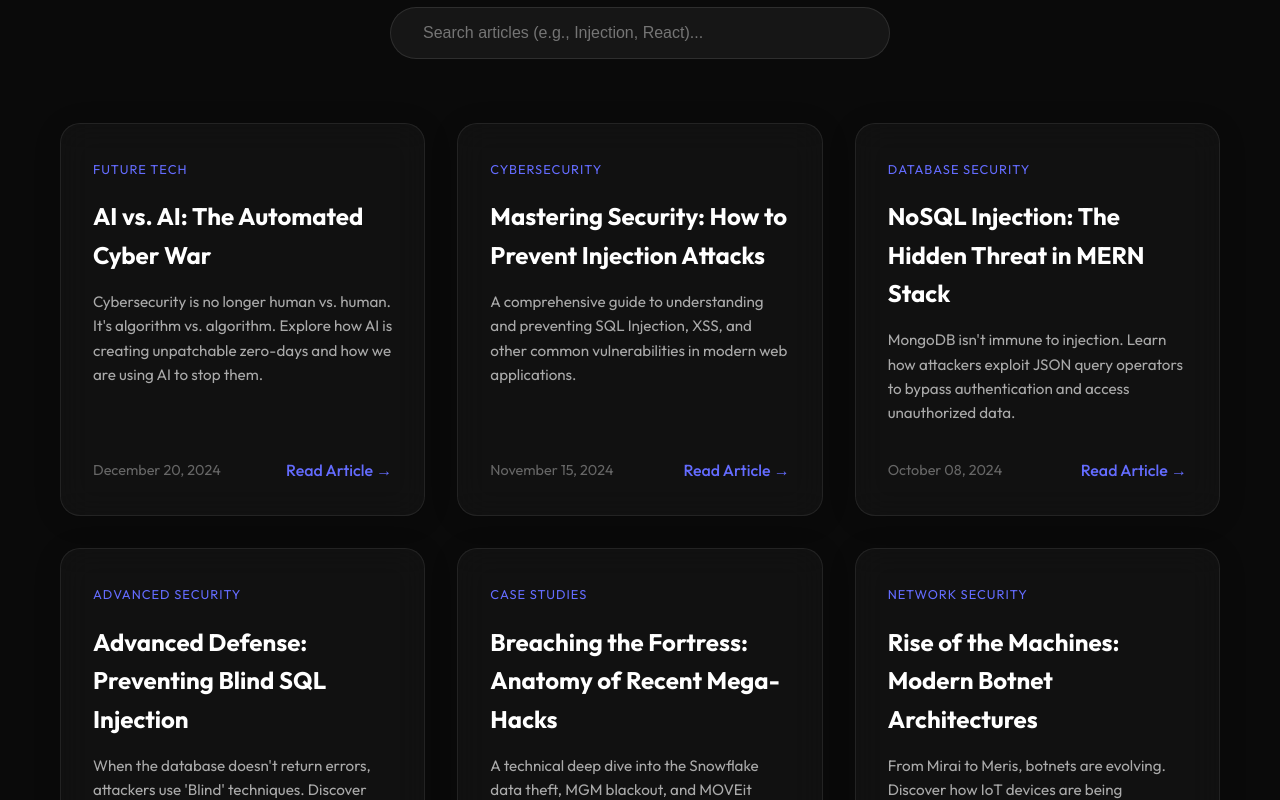
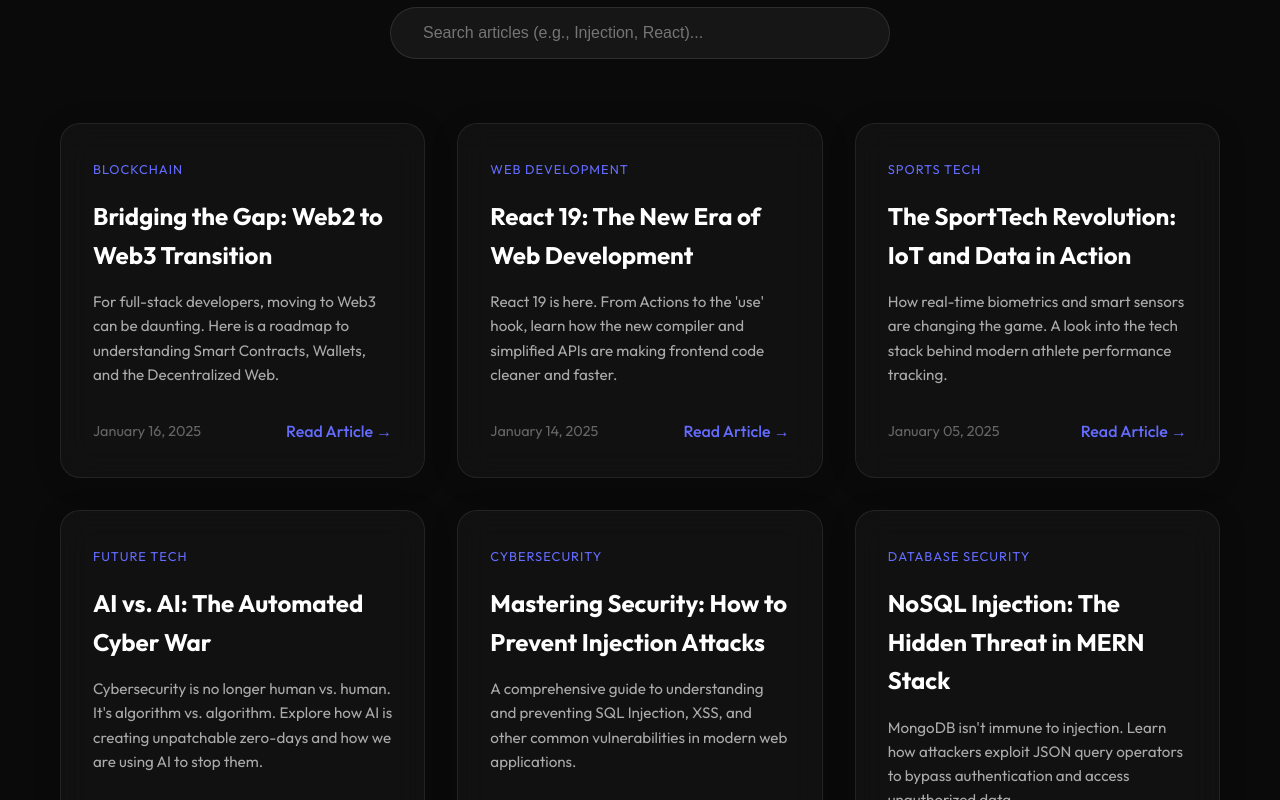
Before and after one commit to ritikyadav10888-oss/portfolio-website, a React (Vite) app: page / in a window 1280 px wide. Shown: the part 6380-7180 px from the top of the page. Built offline with nearby package versions, Linux system fonts and the light colour scheme; a web font is replaced by a local one.

Commit message:
feat: add 3 new technical blog posts for better engagement and SEO

```diff
--- a/src/components/Blog.jsx
+++ b/src/components/Blog.jsx
@@ -309,6 +309,79 @@
                     <p>The future isn't about perfect code; it's about resilience. Information security is becoming a game of "AI chess," and the grandmaster is whoever has the better training data.</p>
                 </>
             )
+        },
+        {
+            id: 7,
+            title: "The SportTech Revolution: IoT and Data in Action",
+            date: "January 05, 2025",
+            category: "Sports Tech",
+            summary: "How real-time biometrics and smart sensors are changing the game. A look into the tech stack behind modern athlete performance tracking.",
+            content: (
+                <>
+                    <p>Sports are no longer just about physical prowress; they are about data. From wearables to smart stadiums, technology is integrating into every second of the game.</p>
+
+                    <h3 style={{ color: '#fff', marginTop: '2rem' }}>1. Wearable Biometrics</h3>
+                    <p>Athletes today wear sensors that track heart rate variability, oxygen saturation, and G-force impacts in real-time. This data travels via BLE (Bluetooth Low Energy) or 5G to a centralized dashboard.</p>
+                    <p><strong>The Stack:</strong> Usually involves ultra-low-latency databases like Redis for real-time visualization and InfluxDB for time-series analysis.</p>
+
+                    <h3 style={{ color: '#fff', marginTop: '2rem' }}>2. Computer Vision in Officiating</h3>
+                    <p>Hawk-Eye technology and AI-assisted offside detection use high-speed cameras to triangulate ball and player positions with sub-millimeter accuracy.</p>
+                    <div style={{ background: '#1a1a1a', padding: '1rem', borderRadius: '8px', margin: '1rem 0', border: '1px solid #333' }}>
+                        <code style={{ color: '#50fa7b' }}>// Logic: 3D Mapping</code><br />
+                        <code>const isGoal = frameData.checkIntersection(goalLine, ballRadius);</code>
+                    </div>
+
+                    <h3 style={{ color: '#fff', marginTop: '2rem' }}>3. Fan Engagement</h3>
+                    <p>Augmented Reality (AR) in stadiums allows fans to point their phones at players to see real-time stats overlayed on the field. This is the future of sports media.</p>
+                </>
+            )
+        },
+        {
+            id: 8,
+            title: "React 19: The New Era of Web Development",
+            date: "January 14, 2025",
+            category: "Web Development",
+            summary: "React 19 is here. From Actions to the 'use' hook, learn how the new compiler and simplified APIs are making frontend code cleaner and faster.",
+            content: (
+                <>
+                    <p>React 19 marks one of the biggest shifts in the library's history. The goal? To make manual optimization a thing of the past.</p>
+
+                    <h3 style={{ color: '#fff', marginTop: '2rem' }}>1. The React Compiler</h3>
+                    <p>You can finally say goodbye to <code>useMemo</code> and <code>useCallback</code>. The React Compiler automatically optimizes your components to re-render only when absolutely necessary.</p>
+
+                    <h3 style={{ color: '#fff', marginTop: '2rem' }}>2. Actions API</h3>
+                    <p>Handling form submissions and pending states is now built into the core. Using <code>useActionState</code> (formerly <code>useFormState</code>), you can manage loading indicators and errors effortlessly.</p>
+                    <div style={{ background: '#1a1a1a', padding: '1rem', borderRadius: '8px', margin: '1rem 0', border: '1px solid #333' }}>
+                        <code>{`const [state, submitAction, isPending] = useActionState(fn, initialState);`}</code>
+                    </div>
+
+                    <h3 style={{ color: '#fff', marginTop: '2rem' }}>3. The 'use' Hook</h3>
+                    <p>A new API that allows you to read resources like Promises and Context directly during render. It simplifies fetching and state management significantly.</p>
+                </>
+            )
+        },
+        {
+            id: 9,
+            title: "Bridging the Gap: Web2 to Web3 Transition",
+            date: "January 16, 2025",
+            category: "Blockchain",
+            summary: "For full-stack developers, moving to Web3 can be daunting. Here is a roadmap to understanding Smart Contracts, Wallets, and the Decentralized Web.",
+            content: (
+                <>
+                    <p>The transition from a traditional centralized backend to a blockchain-based decentralized system is more about a change in mindset than just a change in syntax.</p>
+
+                    <h3 style={{ color: '#fff', marginTop: '2rem' }}>1. Logic lives on the Chain</h3>
+                    <p>Instead of a Node.js server, your logic lives in **Smart Contracts** (usually written in Solidity). These are immutable—once deployed, you cannot "hot-fix" a bug.</p>
+
+                    <h3 style={{ color: '#fff', marginTop: '2rem' }}>2. The Provider/Signer Pattern</h3>
+                    <p>In Web2, the server authenticates. In Web3, the user's wallet (e.g., MetaMask) signs every transaction. Your frontend uses libraries like <code>ethers.js</code> or <code>viem</code> to talk to the blockchain nodes.</p>
+
+                    <h3 style={{ color: '#fff', marginTop: '2rem' }}>3. IPFS for Storage</h3>
+                    <p>Storing images or large JSONs on the blockchain is expensive. Instead, use IPFS (InterPlanetary File System) to store assets and keep only the CID (Content Identifier) on the chain.</p>
+
+                    <p style={{ marginTop: '2rem' }}><strong>Conclusion:</strong> Start by building a simple "CRUD" app on a Testnet (like Sepolia) to understand the gas costs and transaction lifecycle.</p>
+                </>
+            )
         }
     ];
 
```
